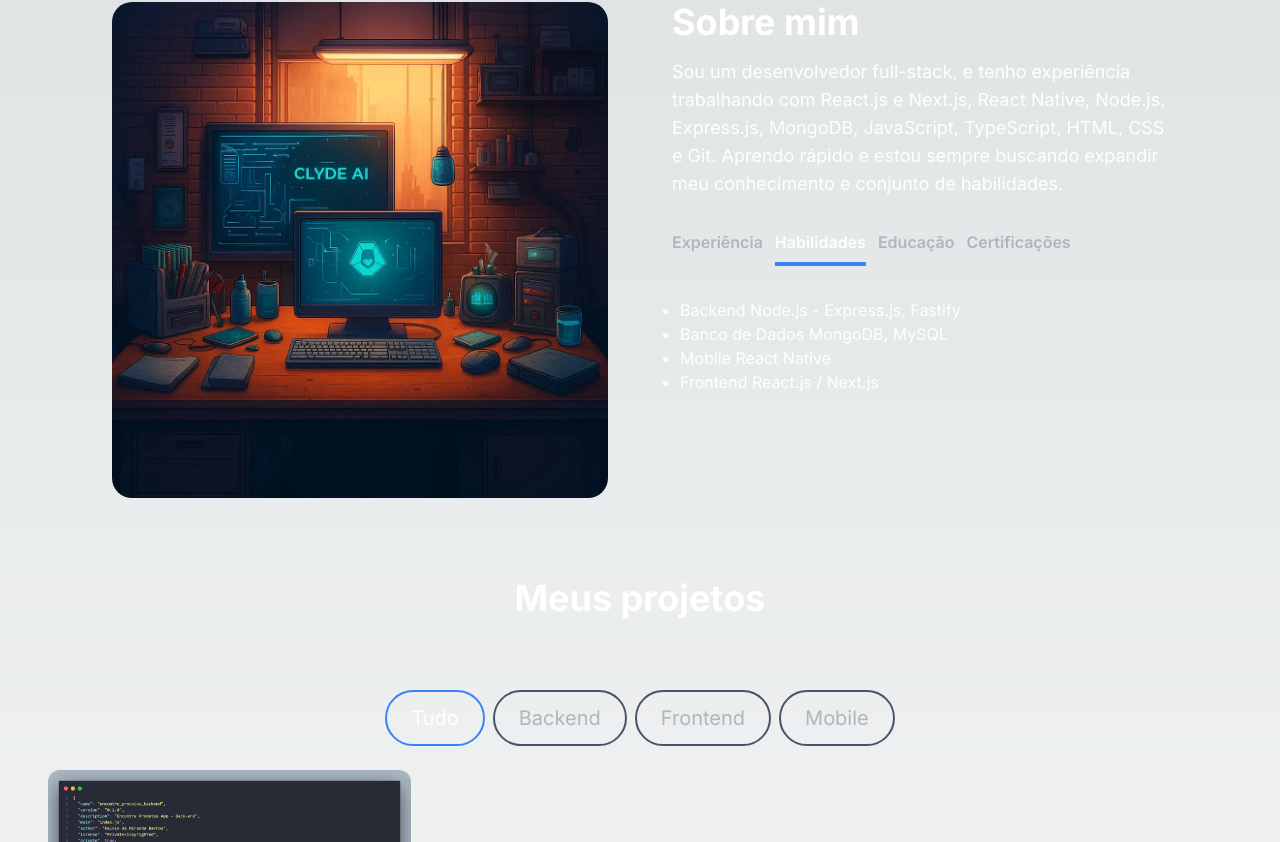
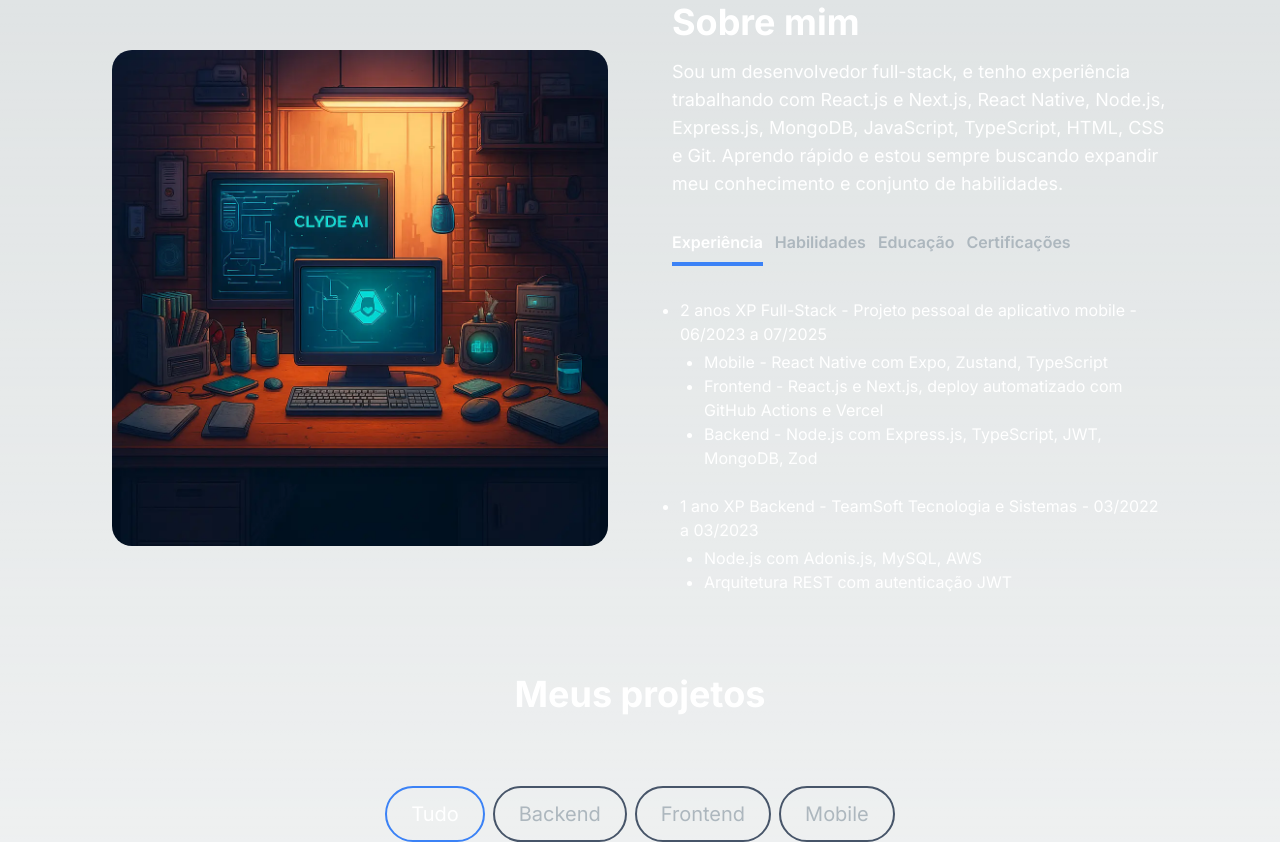
Before and after one commit to kelvindemirandabarros/portfolio, a Next.js app: page / in a window 1280 px wide. Shown: the part 594-1436 px from the top of the page. Built offline with nearby package versions, Linux system fonts and the light colour scheme.

Commit message:
improvement: Melhoria na sessão Sobre.

```diff
--- a/src/components/AboutSection.tsx
+++ b/src/components/AboutSection.tsx
@@ -20,11 +20,31 @@ const TAB_DATA: TabDataItemInterface[] = [
     content: (
       <ul className='list-disc pl-2'>
         <li>
-          2 anos XP Mobile - Projeto pessoal de aplicativo mobile - 06/2023 a
-          07/2025
+          2 anos XP Full-Stack - Projeto pessoal de aplicativo mobile - 06/2023
+          a 07/2025
+          <ul className='list-disc pl-6 mt-1'>
+            <li>Mobile - React Native com Expo, Zustand, TypeScript</li>
+
+            <li>
+              Frontend - React.js e Next.js, deploy automatizado com GitHub
+              Actions e Vercel
+            </li>
+
+            <li>
+              Backend - Node.js com Express.js, TypeScript, JWT, MongoDB, Zod
+            </li>
+          </ul>
         </li>
+
+        <br></br>
+
         <li>
           1 ano XP Backend - TeamSoft Tecnologia e Sistemas - 03/2022 a 03/2023
+          <ul className='list-disc pl-6 mt-1'>
+            <li>Node.js com Adonis.js, MySQL, AWS</li>
+
+            <li>Arquitetura REST com autenticação JWT</li>
+          </ul>
         </li>
       </ul>
     )
@@ -34,10 +54,11 @@ const TAB_DATA: TabDataItemInterface[] = [
     id: 'skills',
     content: (
       <ul className='list-disc pl-2'>
-        <li>Backend Node.js - Express.js, Fastify</li>
-        <li>Banco de Dados MongoDB, MySQL</li>
-        <li>Mobile React Native</li>
-        <li>Frontend React.js / Next.js</li>
+        <li>Frontend - React.js e Next.js</li>
+        <li>Mobile - React Native</li>
+        <li>Backend - Node.js com Express.js, Fastify</li>
+        <li>Banco de Dados - MongoDB, MySQL</li>
+        <li>Versionamento - Git, GitHub</li>
       </ul>
     )
   },
@@ -73,7 +94,9 @@ const TAB_DATA: TabDataItemInterface[] = [
 ];
 
 export function AboutSection() {
-  const [tab, set_tab] = useState('skills');
+  const [tab, set_tab] = useState<
+    'experience' | 'skills' | 'education' | 'certifications'
+  >('experience');
   const [is_pending, start_transition] = useTransition();
 
   const ref_image = useRef(null);
```
